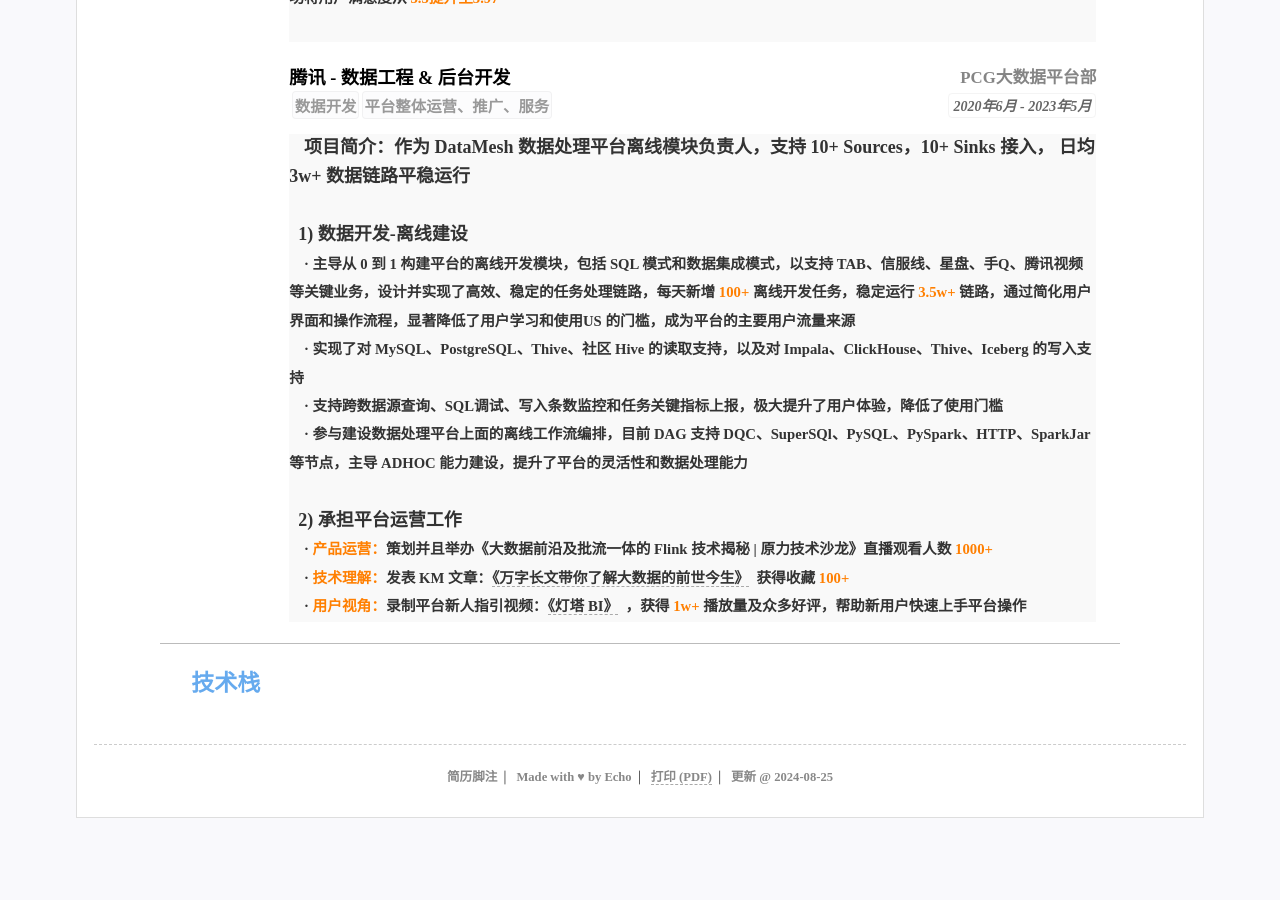
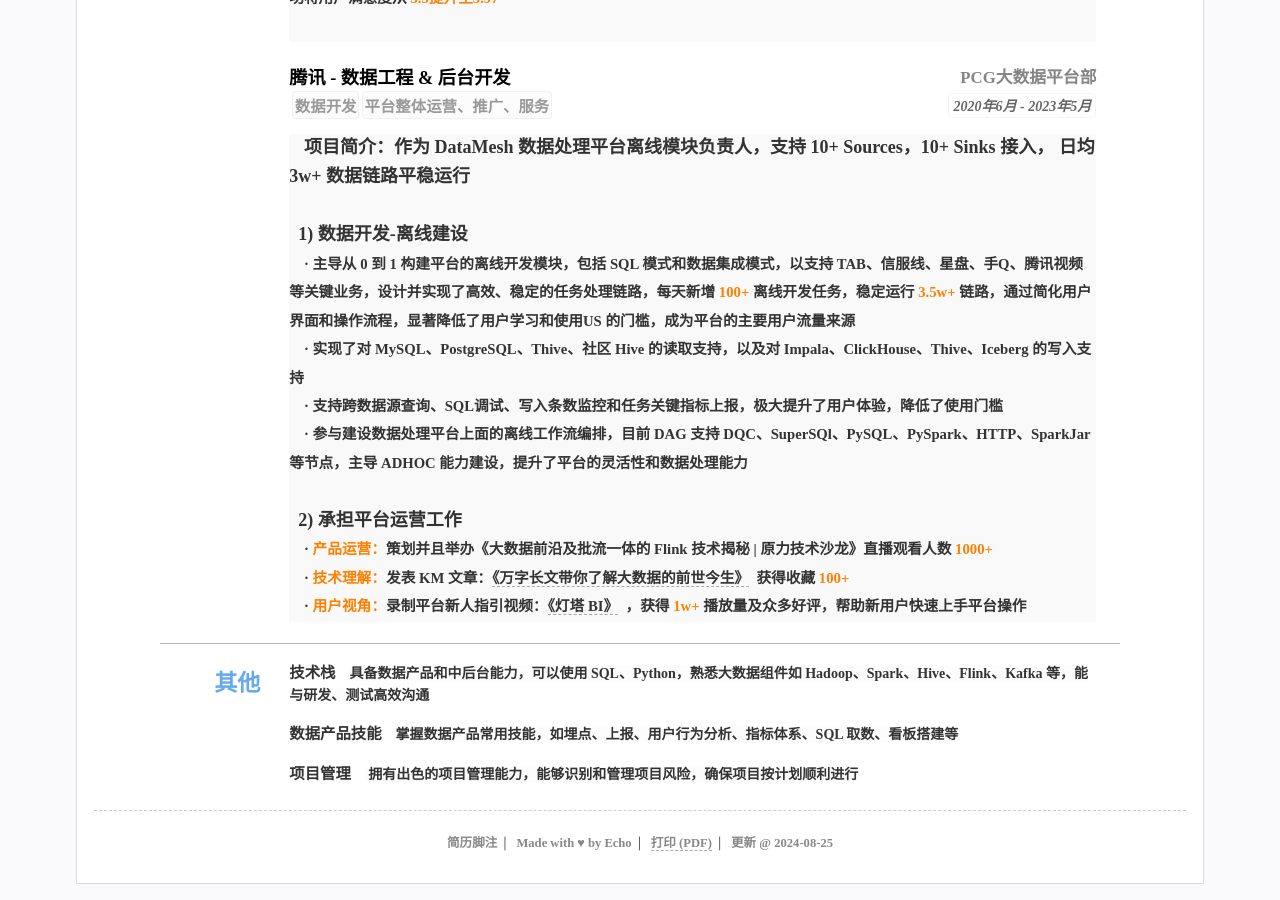
Before and after one commit to kuailexiaoshenxian/cn-wx-cv, a Jekyll site: the page built from index.html, in a window 1280 px wide and 900 px high, scrolled down 1431 px. Built offline with Jekyll 4.4.1, drawn with Linux system fonts in a browser that asks for light colours; before the commit the page ends 2266 px from its top, so only the background shows below that.

Commit message:
Update resume.yml

```diff
--- a/_data/resume.yml
+++ b/_data/resume.yml
@@ -204,14 +204,15 @@ main: #简历主要内容，
 #others 其他简略内容(列表)
 others: #其他列表显示
 - type: others #ID可以为空
-  name: <font face="华文细黑黑体">技术栈</font>
+  name: <font face="华文细黑黑体">其他</font>
   content: #选择需要的格式
   # - title: <font face="华文细黑黑体">专业技能</font>
-  detail:  <font face="等线"><strong>1) 平台建设：</strong>&nbsp 建设小游戏 ABtest 平台、AMS 实验平台、海外实验平台的 Warehouse Native 能力、跨团队联合实验、数据开发模块等；</font> <br>  &nbsp &nbsp
-            <font face="等线"><strong>2) 技术栈掌握：</strong>&nbsp 具备数据产品和中后台能力，可以使用 SQL、Python，熟悉大数据组件如 Hadoop、Spark、Hive、Flink、Kafka 等，能与研发、测试高效沟通；</font> <br>  &nbsp &nbsp
-            <font face="等线"><strong>3) 数据产品开发：</strong>&nbsp掌握数据产品常用技能，如埋点、上报、用户行为分析、指标体系、SQL 取数、看板搭建等；</font> <br>  &nbsp &nbsp
-            <font face="等线"><strong>4) 项目管理：</strong>&nbsp 拥有出色的项目管理能力，能够识别和管理项目风险，确保项目按计划顺利进行。</font>
-
+  - title: <font face="华文细黑粗体">技术栈 </font>
+    text: <font face="等线">具备数据产品和中后台能力，可以使用 SQL、Python，熟悉大数据组件如 Hadoop、Spark、Hive、Flink、Kafka 等，能与研发、测试高效沟通</font>
+  - title: <font face="华文细黑粗体">数据产品技能 </font>
+    text: <font face="等线">掌握数据产品常用技能，如埋点、上报、用户行为分析、指标体系、SQL 取数、看板搭建等</font>
+  - title: <font face="华文细黑粗体"> 项目管理 </font>
+    text: <font face="等线"> 拥有出色的项目管理能力，能够识别和管理项目风险，确保项目按计划顺利进行</font>
   #   items: #单行列表
   #   - 睡觉
   #   - 吃饭
```
